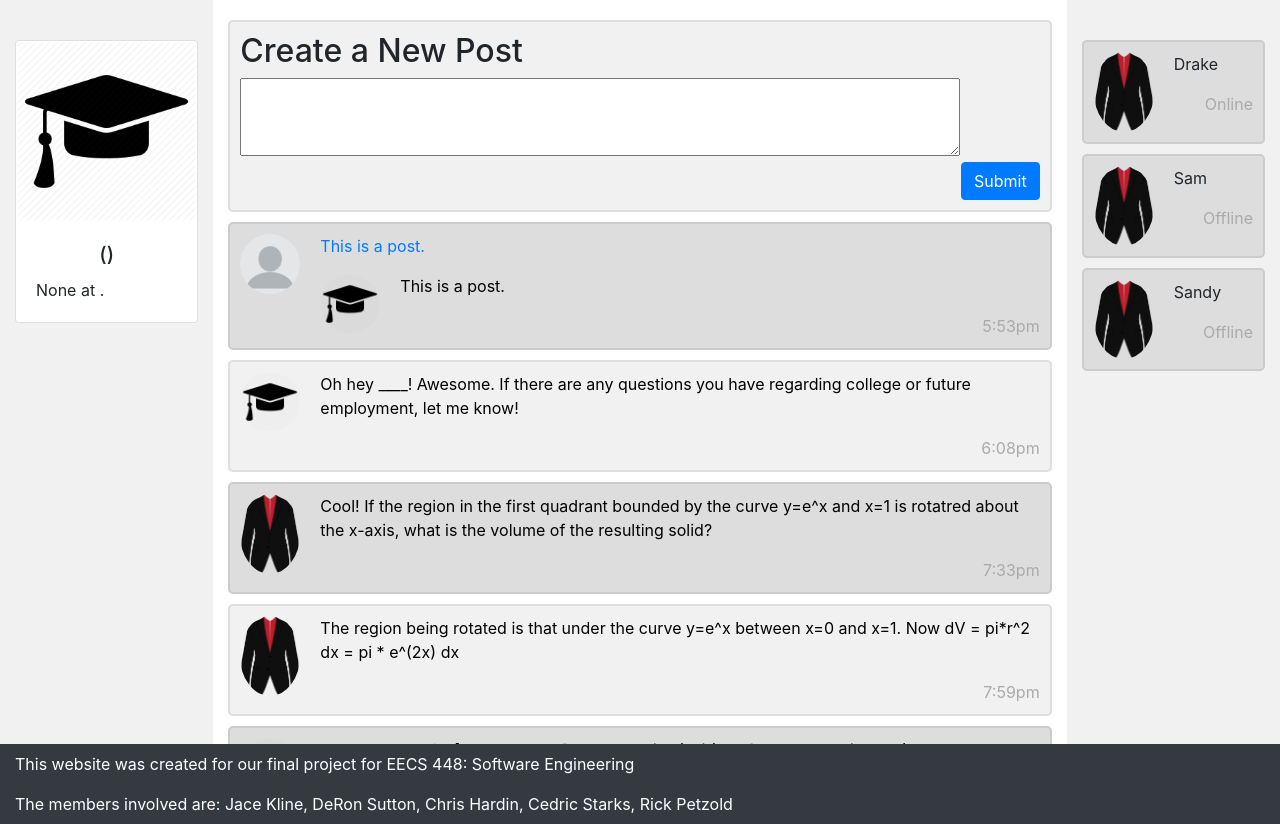
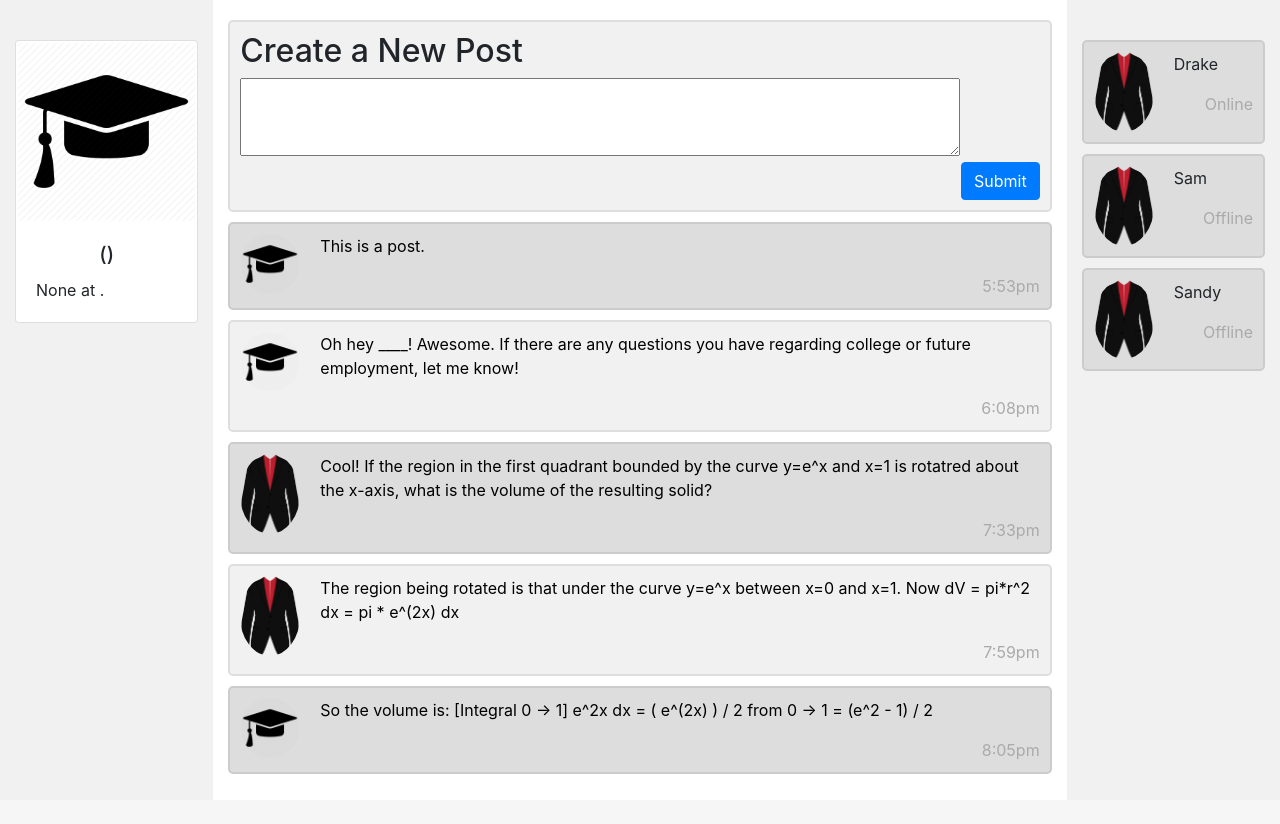
Before and after one commit to dsutton1080/FinalProjectGOT, a Flask app: template templates/homepage.html in a window 1280 px wide. Shown: the part 56-880 px from the top of the page. After the commit the page ends 830 px from the top, so only its background shows below. Run offline with Flask 2, Linux system fonts and the light colour scheme; the template is opened without the code that fills it: values that come from a table or form of the project are taken from there, others are empty; parts of the project's set-up code (start-up, migrations or seed data) failed here and were passed over; some libraries are stand-ins or nearby versions.

Commit message:
Further cleanup of Merge

```diff
--- a/main.py
+++ b/main.py
@@ -18,6 +18,7 @@
             'UserPost': UserPost,
             'Follow': Follow}
 
+
 @app.route('/', methods=['GET', 'POST'])
 @app.route('/splash', methods=['GET', 'POST'])
 def splash():
@@ -33,6 +34,7 @@
         login_user(user, remember=True)
         return redirect(url_for('home'))
     return render_template('splash.html', form=form)
+
 
 @app.route('/logout')
 @login_required
@@ -91,10 +93,12 @@
         # Then take them to the new post page
         return redirect(url_for('home'))
 
+
 @app.route('/testsuite', methods=['GET', 'POST'])
 @login_required
 def testsuite():
     pass
+
 
 @app.route('/friends', methods=['GET', 'POST'])
 @login_required
--- a/templates/base.html
+++ b/templates/base.html
@@ -58,11 +58,11 @@
 <div class="page-container">
 {% block page_content %}{% endblock %}
 
-<!-- bg-dark is color;-->
-<footer class="container-fluid bg-dark" id="credits-footer">
-    <p> This website was created for our final project for EECS 448: Software Engineering </p>
-    <p> The members involved are: Jace Kline, DeRon Sutton, Chris Hardin, Cedric Starks, Rick Petzold </p>
-</footer>
+<!--&lt;!&ndash; bg-dark is color;&ndash;&gt;-->
+<!--<footer class="container-fluid bg-dark" id="credits-footer">-->
+<!--    <p> This website was created for our final project for EECS 448: Software Engineering </p>-->
+<!--    <p> The members involved are: Jace Kline, DeRon Sutton, Chris Hardin, Cedric Starks, Rick Petzold </p>-->
+<!--</footer>-->
 </div>
 
 </body>
--- a/templates/homepage.html
+++ b/templates/homepage.html
@@ -36,8 +36,6 @@
 
         <a href="#">
         <div class="chat dark">
-          <img src="{{ url_for('static', filename='blank-profile.png') }}" alt="Avatar">
-          <p> This is a post. </p>
           <img src="{{ url_for('static', filename='mentee.jpg') }}" alt="Avatar">
           <p style="text-decoration : none; color : #000;"> This is a post. </p>
           <span class="time-right"> 5:53pm</span>
```
Also changed, not shown: dev.db, 9 other files.
